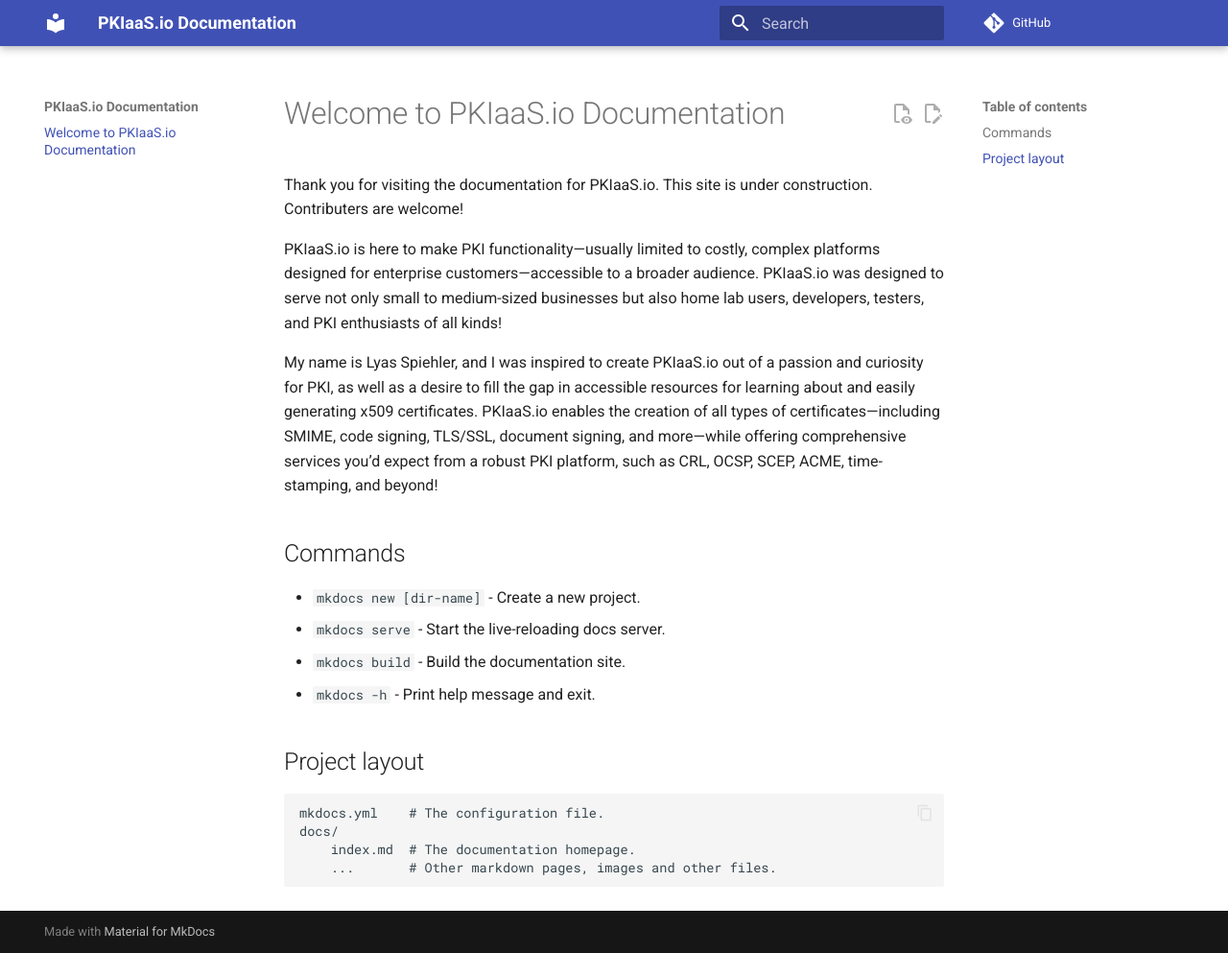
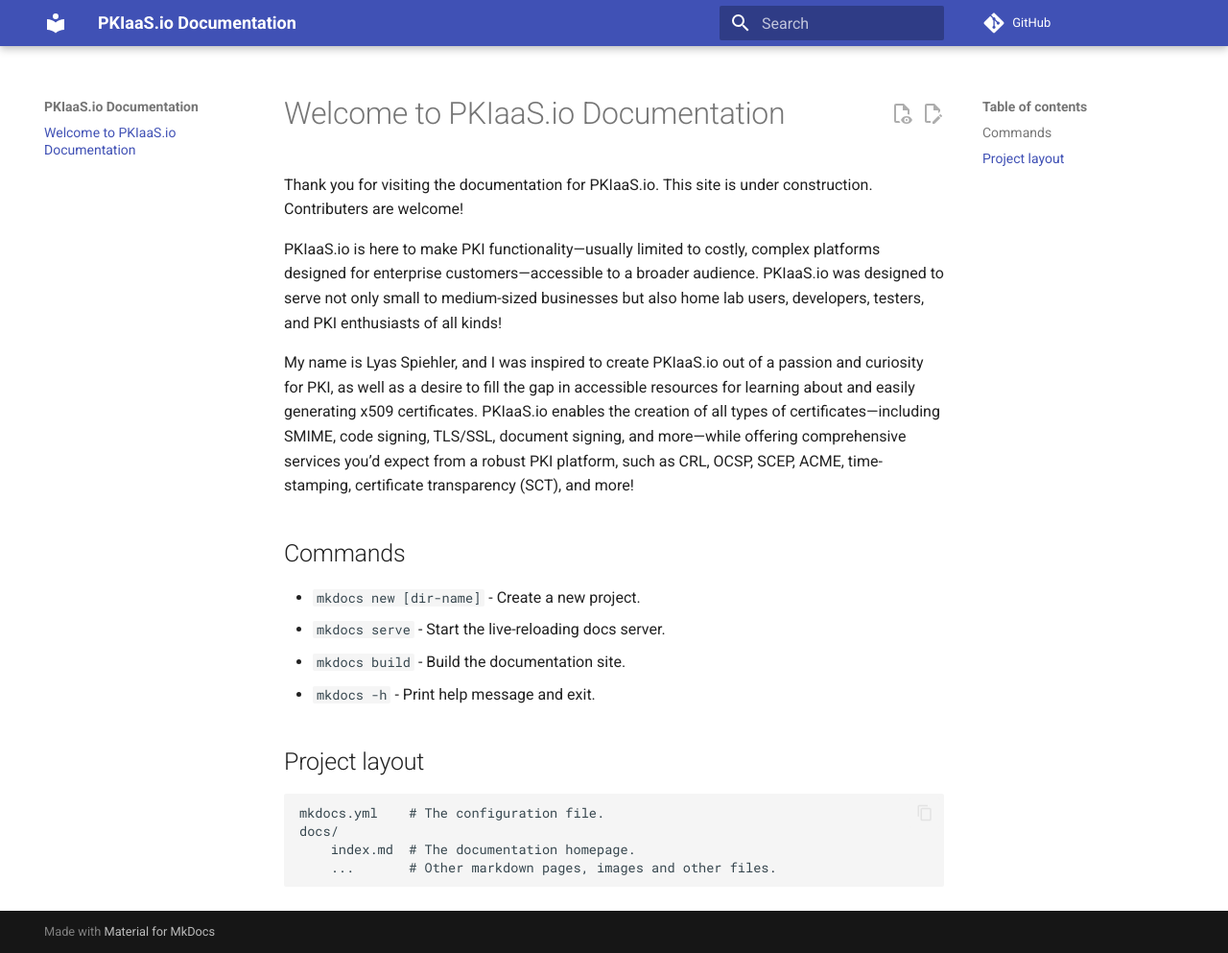
Before and after one commit to lspiehler/pkiaas-docs, an MkDocs documentation site: the page built from docs/index.md, in a window 1280 px wide and 993 px high. Shown: the whole window at 96% size. Built offline with MkDocs 1.6.1 and Material for MkDocs 9.7.7, drawn with Linux system fonts in a browser that asks for light colours; comment, search, counter and statistics services are not loaded.

Commit message:
update index

```diff
--- a/docs/index.md
+++ b/docs/index.md
@@ -4,7 +4,7 @@
 
 PKIaaS.io is here to make PKI functionality—usually limited to costly, complex platforms designed for enterprise customers—accessible to a broader audience. PKIaaS.io was designed to serve not only small to medium-sized businesses but also home lab users, developers, testers, and PKI enthusiasts of all kinds!
 
-My name is Lyas Spiehler, and I was inspired to create PKIaaS.io out of a passion and curiosity for PKI, as well as a desire to fill the gap in accessible resources for learning about and easily generating x509 certificates. PKIaaS.io enables the creation of all types of certificates—including SMIME, code signing, TLS/SSL, document signing, and more—while offering comprehensive services you’d expect from a robust PKI platform, such as CRL, OCSP, SCEP, ACME, time-stamping, and beyond!
+My name is Lyas Spiehler, and I was inspired to create PKIaaS.io out of a passion and curiosity for PKI, as well as a desire to fill the gap in accessible resources for learning about and easily generating x509 certificates. PKIaaS.io enables the creation of all types of certificates—including SMIME, code signing, TLS/SSL, document signing, and more—while offering comprehensive services you’d expect from a robust PKI platform, such as CRL, OCSP, SCEP, ACME, time-stamping, certificate transparency (SCT), and more!
 
 ## Commands
 
```
